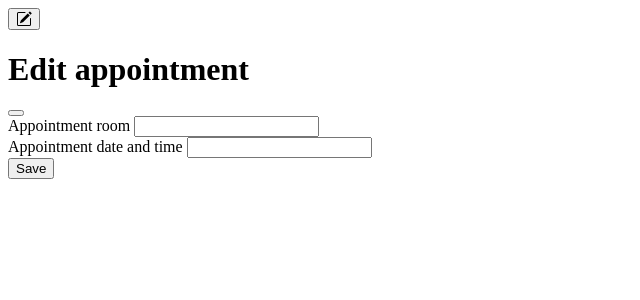
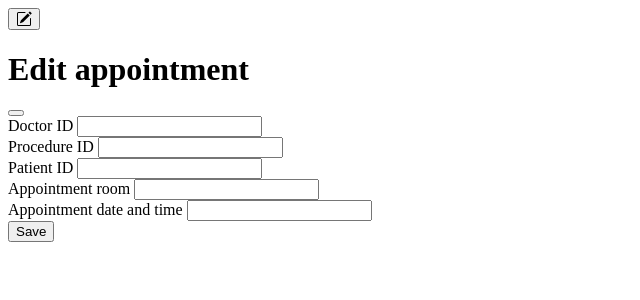
Before and after one commit to Abigailpidgeon/HW3, a PHP site: page /view-appointments-editform.php in a window 1280 px wide. Shown: the top 300 px of the page, without its empty margins (0-640 px from the left). Run offline with PHP 8.4, Linux system fonts and the light colour scheme; data that the repository does not hold is empty.

Commit message:
Update view-appointments-editform.php

```diff
--- a/view-appointments-editform.php
+++ b/view-appointments-editform.php
@@ -17,6 +17,18 @@
       <div class="modal-body">
   <form method = "post" action="">
     <div class="mb-3">
+     <div class="mb-3">
+      <label for="did<?php echo $appointment['appointment_id']; ?>" class="form-label">Doctor ID</label>
+     <input type="text" class="form-control" id="did<?php echo $appointment['appointment_id']; ?>" name = "did" value="<?php echo $appointment['doctor_id']; ?>">
+   </div>
+     <div class="mb-3">
+      <label for="pid<?php echo $appointment['appointment_id']; ?>" class="form-label">Procedure ID</label>
+     <input type="text" class="form-control" id="pid<?php echo $appointment['appointment_id']; ?>" name = "pid" value="<?php echo $appointment['procedure_id']; ?>">
+   </div>
+     <div class="mb-3">
+      <label for="ppatid<?php echo $appointment['appointment_id']; ?>" class="form-label">Patient ID</label>
+     <input type="text" class="form-control" id="ppatid<?php echo $appointment['appointment_id']; ?>" name = "ppatid" value="<?php echo $appointment['patient_id']; ?>">
+   </div>
       <label for="aroom<?php echo $appointment['appointment_id']; ?>" class="form-label">Appointment room</label>
       <input type="text" class="form-control" id="aroom<?php echo $appointment['appointment_id']; ?>" name ="aroom" value="<?php echo $appointment['room']; ?>">
     </div>
```
